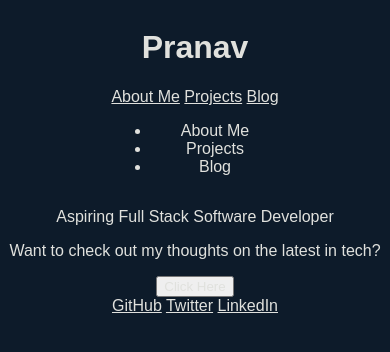
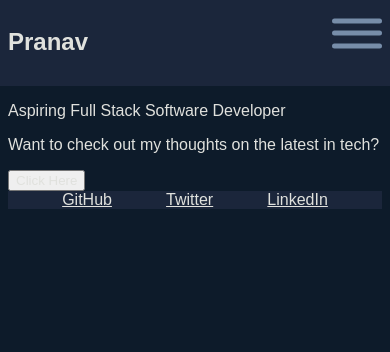
Before and after one commit to pranavratish/T1A2-Portfolio, a plain HTML site: page src/index.html in a window 390 px wide. Drawn offline with Linux system fonts and the light colour scheme.

Commit message:
added hamburger menu, developing mobile viewpoint first

```diff
--- a/src/CSS/style.css
+++ b/src/CSS/style.css
@@ -1,3 +1,4 @@
+/*colour variables and general text colour*/
 * {
     --dark-blue: #0D1B2A;
     --beige: #E0E1DD;
@@ -7,11 +8,101 @@
     color: #E0E1DD;
 }
 
+/*body styling*/
 body {
     background-color: var(--dark-blue);
     font-family: Arial, Helvetica, sans-serif;
     display: flex;
     flex-direction: column;
+}
+
+/*header styling*/
+header {
+    margin-left: -10px;
+    margin-right: -10px;
+    margin-top: -10px;
+    background-color: var(--dark-grey-blue);
+}
+
+/*footer styling*/
+footer {
+    display: flex;
+    justify-content: space-evenly;
+    background-color: var(--dark-grey-blue);
+}
+
+/*hamburger menu*/
+.off-screen-menu {
+    background-color: var(--dark-grey-blue);
+    height: 75%;
+    width: 50%;
+    max-width: 450px;
+    position: fixed;
+    top: 0;
+    right: -450px;
+    display: flex;
+    flex-direction: column;
+    justify-content: center;
+    align-items: center;
     text-align: center;
-    align-items: center;
+    font-size: 3rem;
+    transition: .3s ease;
 }
+
+.off-screen-menu.active {
+    right: 0;
+}
+
+nav {
+    display: flex;
+    margin: 10px;
+    background-color: var(--dark-grey-blue);
+}
+
+/*no navbar for mobile viewport*/
+.desktop-tablet-nav {
+    display: none;
+}
+
+/*collapsible(hamburger) menu icon*/
+.ham-menu {
+    height: 50px;
+    width: 50px;
+    margin-left: auto;
+    position: relative;
+}
+
+.ham-menu span {
+    height: 5px;
+    width: 50px;
+    background-color: var(--grey-blue);
+    border-radius: 25px;
+    position: absolute;
+    top: 50%;
+    left: 50%;
+    transform: translate(-50%, -50%);
+    transition: .3s ease;
+}
+
+.ham-menu span:nth-child(1) {
+    top: 25%;
+}
+
+.ham-menu span:nth-child(3) {
+    top: 75%;
+}
+
+/*hamMenu icon turns into an X when the menu is open*/
+.ham-menu.active span:nth-child(1) {
+    top: 50%;
+    transform: translate(-50%, -50%) rotate(45deg);
+}
+
+.ham-menu.active span:nth-child(2) {
+    opacity: 0;
+}
+
+.ham-menu.active span:nth-child(3) {
+    top: 50%;
+    transform: translate(-50%, 50%) rotate(-45deg);
+}
--- a/src/index.html
+++ b/src/index.html
@@ -8,20 +8,26 @@
 </head>
 <body>
     <header>
-        <h1>Pranav</h1>
-        <nav>
+        <!--navbar for desktop and tablet viewpoint-->
+        <nav class="desktop-tablet-nav">
+            <h1>Pranav</h1>
             <a href="">About Me</a>
             <a href="">Projects</a>
             <a href="">Blog</a>
         </nav>
+        <!--hamburger menu; only for mobile view-->
         <div class="off-screen-menu">
-            <ul>
+            <!-- <ul>
                 <li>About Me</li>
                 <li>Projects</li>
                 <li>Blog</li>
-            </ul>
+            </ul> -->
+            <a href="">About Me</a>
+            <a href="">Projects</a>
+            <a href="">Blog</a>
         </div>
         <nav>
+            <h1>Pranav</h1>
             <div class="ham-menu">
                 <span></span>
                 <span></span>
@@ -43,5 +49,13 @@
         <a href="">Twitter</a>
         <a href="">LinkedIn</a>
     </footer>
+    <script>
+        const hamMenu = document.querySelector('.ham-menu');
+        const offScreenMenu = document.querySelector('.off-screen-menu')
+        hamMenu.addEventListener('click', () => {
+            hamMenu.classList.toggle('active');
+            offScreenMenu.classList.toggle('active');
+        });
+    </script>
 </body>
 </html>
```
